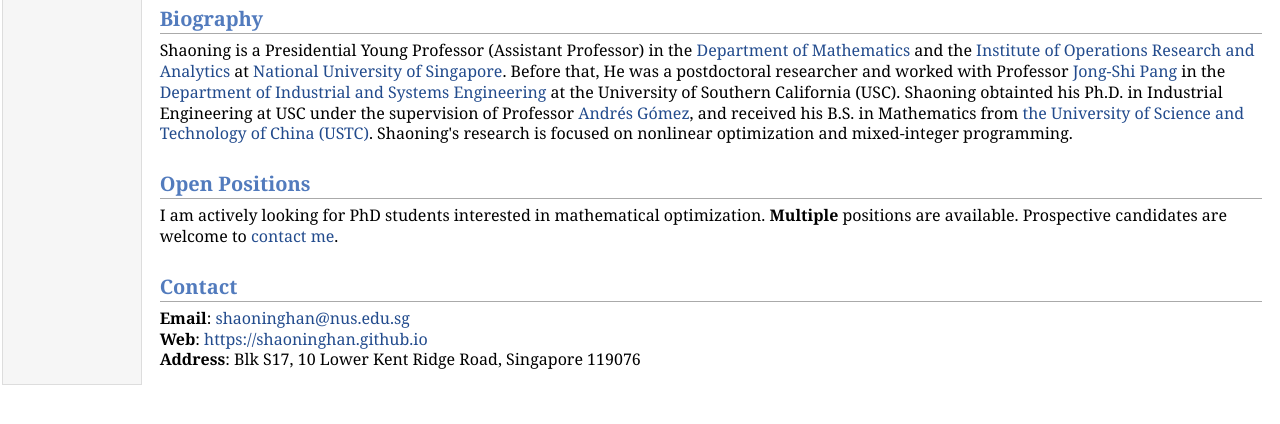
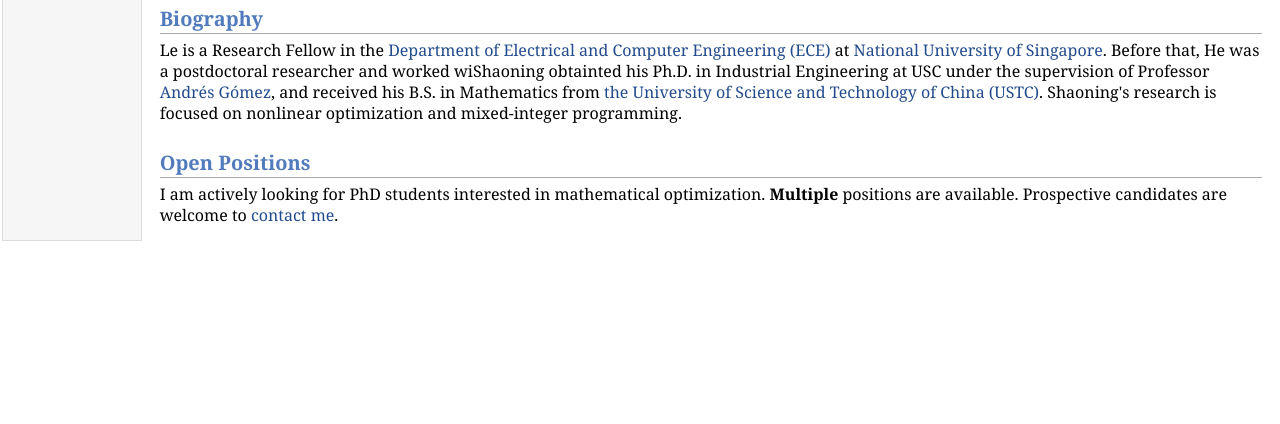
Before and after one commit to leyang2/leyang2.github.io, a plain HTML site: page index.html in a window 1280 px wide. Shown: the part 304-728 px from the top of the page. Drawn offline with Linux system fonts and the light colour scheme.

Commit message:
Update index.html

```diff
--- a/index.html
+++ b/index.html
@@ -81,13 +81,9 @@ function toggleAbstract(articleid) {
 
 </td></tr></table>
 <h2>Biography</h2>
-<p>Shaoning is a Presidential Young Professor (Assistant Professor) in the <a href="https://www.math.nus.edu.sg/">Department of Mathematics</a> and the <a href="https://iora.nus.edu.sg/">Institute of Operations Research and Analytics</a> at <a href="https://nus.edu.sg/">National University of Singapore</a>. Before that, He was a postdoctoral researcher and worked with Professor <a href="https://ise.usc.edu/directory/faculty/profile/?lname=Pang&amp;fname=Jong-shi">Jong-Shi Pang</a> in the <a href="https://ise.usc.edu/">Department of Industrial and Systems Engineering</a> at the University of Southern California (USC). Shaoning obtainted his Ph.D. in Industrial Engineering at USC under the supervision of Professor <a href="https://sites.google.com/usc.edu/gomez/">Andr&eacute;s G&oacute;mez</a>, and received his B.S. in Mathematics from <a href="http://math.ustc.edu.cn/ENGLISH/list.htm">the University of Science and Technology of China (USTC)</a>. Shaoning's research is focused on  nonlinear optimization and mixed-integer programming.</p>
+<p>Le is a Research Fellow in the <a href="https://cde.nus.edu.sg/ece/">Department of Electrical and Computer Engineering (ECE)</a> at <a href="https://nus.edu.sg/">National University of Singapore</a>. Before that, He was a postdoctoral researcher and worked wiShaoning obtainted his Ph.D. in Industrial Engineering at USC under the supervision of Professor <a href="https://sites.google.com/usc.edu/gomez/">Andr&eacute;s G&oacute;mez</a>, and received his B.S. in Mathematics from <a href="http://math.ustc.edu.cn/ENGLISH/list.htm">the University of Science and Technology of China (USTC)</a>. Shaoning's research is focused on  nonlinear optimization and mixed-integer programming.</p>
 <h2>Open Positions</h2>
 <p>I am actively looking for PhD students interested in mathematical optimization. <b>Multiple</b> positions are available. Prospective candidates are welcome to <a href="mailto:shaoninghan@nus.edu.sg">contact me</a>.</p>
-<h2>Contact</h2>
-<p><b>Email</b>: <a href="mailto:shaoninghan@nus.edu.sg">shaoninghan@nus.edu.sg</a><br />
-<b>Web</b>: <a href="https://shaoninghan.github.io">https://shaoninghan.github.io</a><br />
-<b>Address</b>: Blk S17, 10 Lower Kent Ridge Road, Singapore 119076 </p>
 </td>
 </tr>
 </table>
```
